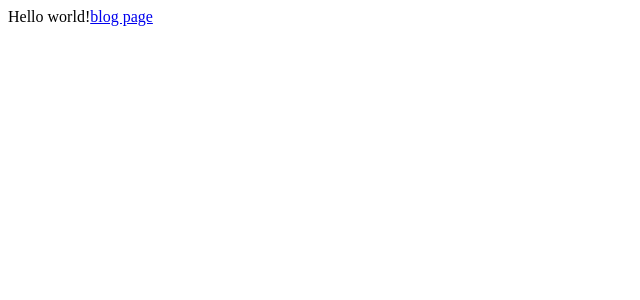
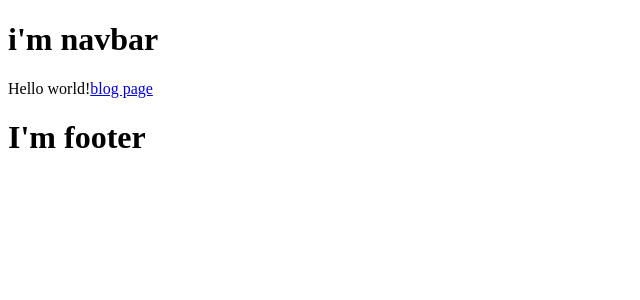
Before and after one commit to js-tut/gatsby-backroads-project, a Gatsby app: page / in a window 1280 px wide. Shown: the top 300 px of the page, without its empty margins (0-640 px from the left). Built offline with nearby package versions, Linux system fonts and the light colour scheme.

Commit message:
6-layout-component

```diff
--- /dev/null
+++ b/src/components/Footer.js
@@ -0,0 +1,11 @@
+import React from "react"
+
+const Footer = () => {
+  return (
+    <div>
+      <h1>I'm footer</h1>
+    </div>
+  )
+}
+
+export default Footer
--- /dev/null
+++ b/src/components/Layout.js
@@ -0,0 +1,14 @@
+import React from "react"
+import Navbar from "./Navbar"
+import Footer from "./Footer"
+const Layout = ({ children }) => {
+  return (
+    <>
+      <Navbar />
+      {children}
+      <Footer />
+    </>
+  )
+}
+
+export default Layout
--- /dev/null
+++ b/src/components/Navbar.js
@@ -0,0 +1,11 @@
+import React from "react"
+
+const Navbar = () => {
+  return (
+    <div>
+      <h1>i'm navbar</h1>
+    </div>
+  )
+}
+
+export default Navbar
--- a/src/pages/404.js
+++ b/src/pages/404.js
@@ -1,5 +1,6 @@
 import React from "react"
+import Layout from "../components/Layout"
 
 export default function error() {
-  return <div>hello from error page</div>
+  return <Layout>hello from error page</Layout>
 }
--- a/src/pages/blog.js
+++ b/src/pages/blog.js
@@ -1,10 +1,11 @@
 import React from "react"
 import { Link } from "gatsby"
+import Layout from "../components/Layout"
 const blog = () => {
   return (
-    <div>
+    <Layout>
       hello from blog page<Link to="/">back home</Link>
-    </div>
+    </Layout>
   )
 }
 
--- a/src/pages/contact.js
+++ b/src/pages/contact.js
@@ -1,5 +1,6 @@
 import React from "react"
+import Layout from "../components/Layout"
 
 export default function contact() {
-  return <div>hello from contact</div>
+  return <Layout>hello from contact</Layout>
 }
--- a/src/pages/index.js
+++ b/src/pages/index.js
@@ -1,7 +1,8 @@
 import React from "react"
 import { Link } from "gatsby"
+import Layout from "../components/Layout"
 export default () => (
-  <div>
+  <Layout>
     Hello world!<Link to="/blog/">blog page</Link>
-  </div>
+  </Layout>
 )
--- a/src/pages/tours.js
+++ b/src/pages/tours.js
@@ -1,7 +1,7 @@
 import React, { Component } from "react"
-
+import Layout from "../components/Layout"
 export default class tours extends Component {
   render() {
-    return <div>hello from tours page!!!!!</div>
+    return <Layout>hello from tours page!!!!!</Layout>
   }
 }
```
